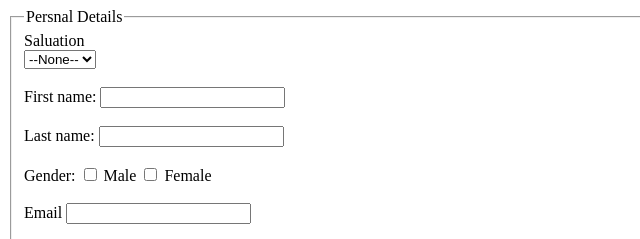
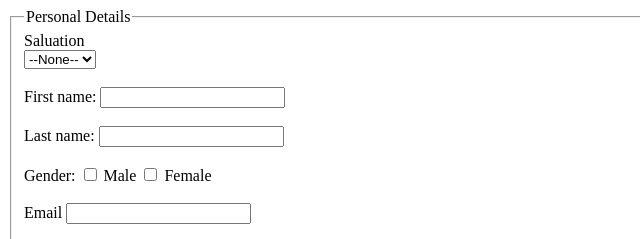
Before and after one commit to Gi-mukesh/Html-Task-01, a plain HTML site: page Index.html in a window 1280 px wide. Shown: the top 239 px of the page, 0-640 px from the left. Drawn offline with Linux system fonts and the light colour scheme.

Commit message:
Update Index.html

```diff
--- a/Index.html
+++ b/Index.html
@@ -17,7 +17,7 @@
       </div>
       </div>
       <br>
-<legend>Persnal Details</legend>
+<legend>Personal Details</legend>
 <div class="form-group">
         <label for="fname">First name:</label>
         <input type="text" id="fname" name="fname"><br><br>
```
